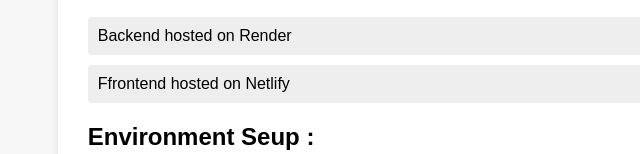
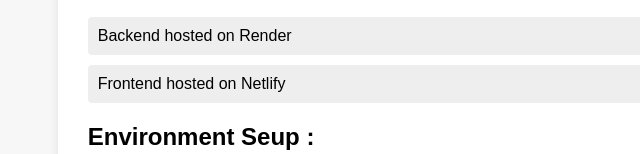
Before and after one commit to asetua/my-todo-app, a website: page index.html in a window 1280 px wide. Shown: the part 646-800 px from the top of the page, 0-640 px from the left. Drawn offline with Linux system fonts and the light colour scheme; no server answers.

Commit message:
Correct typos on notes

```diff
--- a/index.html
+++ b/index.html
@@ -47,7 +47,7 @@
         <h2>Deployment :</h2>
         <ul>
           <li>Backend hosted on Render</li>
-          <li>Ffrontend hosted on Netlify</li>
+          <li>Frontend hosted on Netlify</li>
         </ul>
         <h2>Environment Seup :</h2>
         <ul>
```
